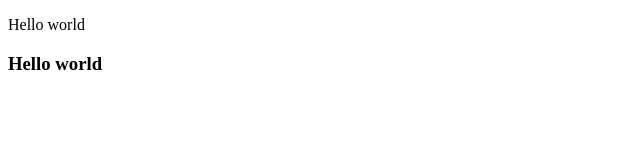
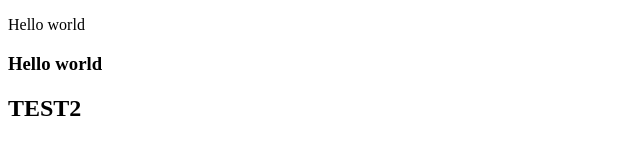
Before and after one commit to MiqKhosrovyan/AtomGit, a plain HTML site: page index.html in a window 1280 px wide. Shown: the whole page, without its empty margins (0-640 px from the left). Drawn offline with Linux system fonts and the light colour scheme.

Commit message:
my first commit

```diff
--- a/index.html
+++ b/index.html
@@ -10,5 +10,6 @@
 
 <p>Hello world</p>
 <h3>Hello world</h3>
+<h2>TEST2</h2>
 </body>
 </html>
--- /dev/null
+++ b/main.css
@@ -0,0 +1,3 @@
+body{
+  background-color: red;
+}
```
